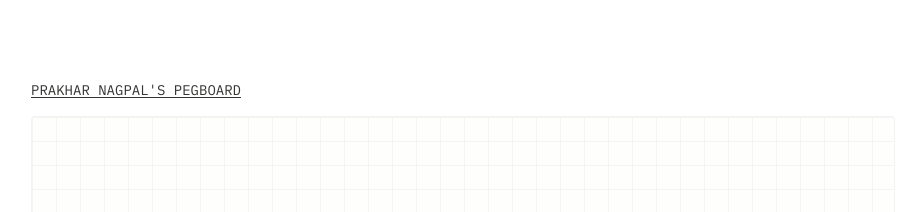
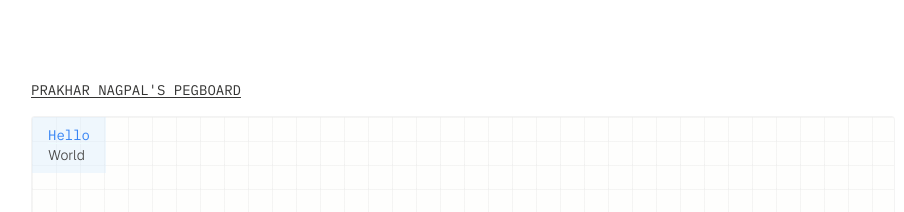
Before and after one commit to slightlybelowzen/prakharnagpal, an Astro site: page / in a window 1280 px wide. Shown: the top 212 px of the page, without its empty margins (177-1081 px from the left). Built offline with nearby package versions, Linux system fonts and the light colour scheme; Astro itself is replaced by a stand-in of ours.

Commit message:
working note

```diff
--- a/src/components/pegboard.tsx
+++ b/src/components/pegboard.tsx
@@ -1,9 +1,47 @@
+import { homePageData } from "../data/homePageData";
+import ArrowUpRight from "../assets/icons/arrow-up-right.svg";
+
+function Note({
+  title,
+  description,
+  link,
+  external,
+  pos,
+}: {
+  title: string;
+  description: string;
+  link: string;
+  external: boolean;
+  pos: { left: number; top: number };
+}) {
+  return (
+    <div
+      className={`absolute text-sm bg-selection-blue/40 w-fit h-fit px-4 py-2 flex justify-center items-center`}
+    >
+      <p>
+        <a href={link} className="font-mono">
+          {title}
+          {external && <ArrowUpRight class="inline w-4 h-4 -ml-0.5 mb-0.5" />}
+        </a>
+        <span className="block">{description}</span>
+      </p>
+    </div>
+  );
+}
+
 export default function PegBoard() {
   return (
     <div className="overflow-hidden relative w-full h-full min-h-[72vh] bg-beige-alt/80 border border-beige-dark/50 rounded-sm">
       <div className="absolute top-0 left-0 w-full h-20 grid-header grid-size-24" />
       <div className="overflow-hidden absolute h-full w-full grid grid-size-24" />
       <div className="relative h-full w-full">
+        <Note
+          pos={{ left: 0, top: 0 }}
+          title="Hello"
+          description="World"
+          external={false}
+          link="#"
+        />
         {/* {homePageData.map((note) => (
           <Note
             key={note.title}
```
